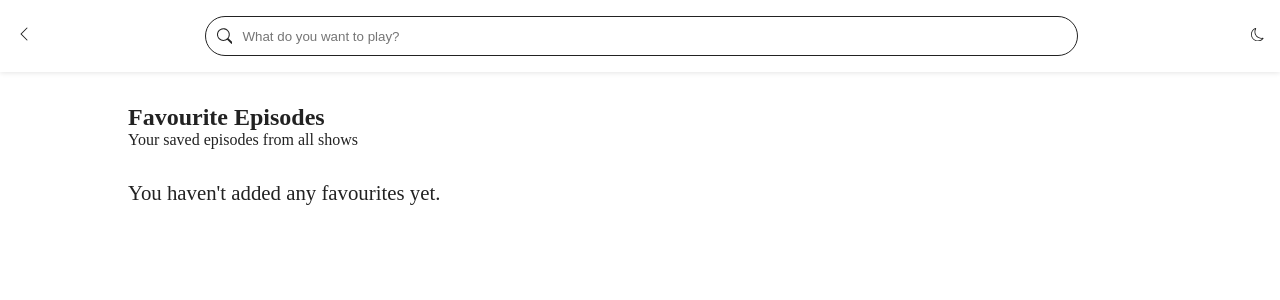
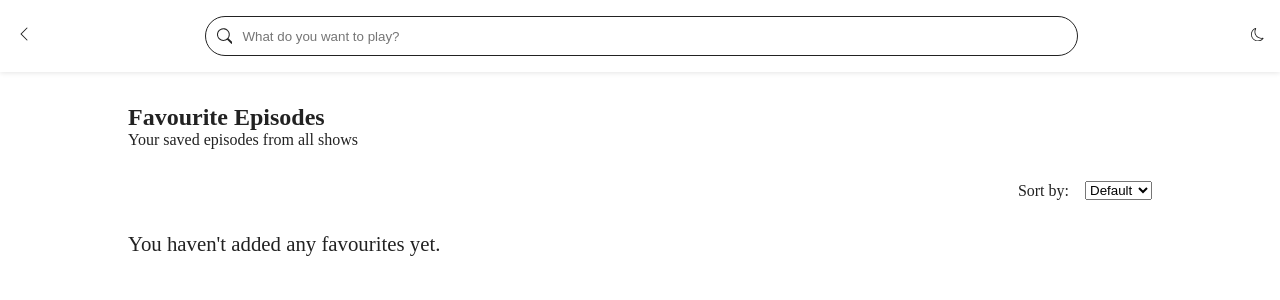
Before and after one commit to yarlinlynn/YARSTR25495_FTO2505-B_Yarlin-Struis_DJSPP, a React app: page /favourites in a window 1280 px wide. Shown: the top 300 px of the page. Built offline with nearby package versions, Linux system fonts and the light colour scheme; the HTML template or start-up script is replaced by a standard one.

Commit message:
Added the sort dropdown to favouritesPage component, along with related styling and updated README.md with newest project features

```diff
--- a/components/Pages/Favourites.jsx
+++ b/components/Pages/Favourites.jsx
@@ -1,19 +1,15 @@
-import { useState, useEffect } from 'react';
 import { Link } from 'react-router-dom';
-import { useContext } from "react";
+import { useState, useContext } from "react";
 
 import { FavouritesContext } from "../Shared/FavouritesContext.jsx";
 import { useFilter } from '../Shared/FilterContext.jsx'
 
 import { format, parseISO } from "date-fns";
+import { BsChevronLeft, BsSuitHeartFill, BsPlayCircleFill } from "react-icons/bs";
 
 import { SearchBar } from '../Shared/SearchBar.jsx';
 import ThemeToggle from '../Shared/ThemeToggle.jsx';
-// import { GenreDropdown, SortDropdown } from '../Shared/DropdownElements.jsx';
-// import { genresDropDown, getGenreTitles } from '../../utils/getGenres.js'
-
-
-import { BsChevronLeft, BsSuitHeartFill, BsPlayCircleFill } from "react-icons/bs";
+import { SortDropdown } from '../Shared/DropdownElements.jsx';
 
 /**
  * FavouritesPage component — displays the saved podcast episodes.
@@ -28,12 +24,36 @@ import { BsChevronLeft, BsSuitHeartFill, BsPlayCircleFill } from "react-icons/bs
  *
  * @returns {JSX.Element} A React component displaying the favourites page layout.
  */
-function FavouritesPage( { searchQuery, setSearchQuery } ) {
+function FavouritesPage() {
 
   const { favourites } = useContext(FavouritesContext);
-  const { selectedGenre, sortOption } = useFilter();
+  const { sortOption } = useFilter();
+  const [searchQuery, setSearchQuery] = useState("");
 
-  const groupedFavourites = favourites.reduce((groups, fav) => {
+  let sortedFavourites = [...favourites];
+
+
+  // Apply sorting logic
+  if (sortOption === "az") {
+    sortedFavourites.sort((a, b) =>
+      a.podcastTitle.localeCompare(b.podcastTitle)
+    );
+  } else if (sortOption === "za") {
+    sortedFavourites.sort((a, b) =>
+      b.podcastTitle.localeCompare(a.podcastTitle)
+    );
+  } else if (sortOption === "newest") {
+    sortedFavourites.sort(
+      (a, b) => new Date(b.dateAdded) - new Date(a.dateAdded)
+    );
+  } else if (sortOption === "oldest") {
+    sortedFavourites.sort(
+      (a, b) => new Date(a.dateAdded) - new Date(b.dateAdded)
+    );
+  }
+
+  // Groups related podcast epsiode together
+  const groupedFavourites = sortedFavourites.reduce((groups, fav) => {
     const title = fav.podcastTitle || "Unknown Podcast";
     if (!groups[title]) groups[title] = [];
     groups[title].push(fav);
@@ -53,6 +73,11 @@ function FavouritesPage( { searchQuery, setSearchQuery } ) {
     <div className='favourites'>
       <h2>Favourite Episodes</h2>
       <p>Your saved episodes from all shows</p>
+
+      <div className="sort-favourites">
+        <label>Sort by:</label>
+        <SortDropdown />
+      </div>
 
       {favourites.length === 0 ? (
         <p className='no-saved-episodes'>You haven't added any favourites yet.</p>
@@ -78,7 +103,7 @@ function FavouritesPage( { searchQuery, setSearchQuery } ) {
 
                 <div className="episode-info">
                   <h5 className="episode-title">
-                    Episode {ep.episode}: {ep.title}
+                    Season {ep.season} — Episode {ep.episode}: {ep.title}
                   </h5>
                   {ep.description && (
                     <p className="episode-description">
@@ -90,7 +115,7 @@ function FavouritesPage( { searchQuery, setSearchQuery } ) {
                   <p className="date-added">
                     Added on{" "}
                     {ep.dateAdded
-                      ? format(parseISO(ep.dateAdded), "MMM dd, yyyy")
+                      ? format(parseISO(ep.dateAdded), "MMM dd, yyyy, hh:mm a")
                       : "Unknown date"}
                   </p>
                 </div>
--- a/components/Podcast/PodcastModal.jsx
+++ b/components/Podcast/PodcastModal.jsx
@@ -3,10 +3,12 @@ import { FavouritesContext } from '../Shared/FavouritesContext.jsx';
 import { useParams, Link } from 'react-router-dom';
 
 import { fetchPodcastDeatils } from '../../utils/fetchData.js';
+// import { getGenreTitles, genresDropDown } from '../../utils/getGenres.js';
 
 import { format, parseISO } from "date-fns";
 import { BsSuitHeart, BsSuitHeartFill, BsFillArrowLeftCircleFill, BsPlayCircle, BsHeart } from "react-icons/bs";
 import ThemeToggle from '../Shared/ThemeToggle.jsx';
+
 import "../Podcast/Podcast.css";
 
 /**
@@ -48,6 +50,7 @@ function PodcastDetails() {
         image: podcast.image,
         file: episode.file || null,
         episode: index + 1,
+        season: currentSeason?.season || selectedSeason + 1,
         dateAdded: new Date().toISOString(),
         };
 
@@ -83,9 +86,7 @@ function PodcastDetails() {
 
     const genres = podcast.genres || [];
     const seasons = podcast.seasons || [];
-
     const currentSeason = seasons[selectedSeason];
-
     const formattedDate = format(parseISO(podcast.updated), "MMMM d, yyyy");
 
     return (
--- a/src/App.css
+++ b/src/App.css
@@ -203,8 +203,8 @@ main {
   gap: 1rem;
 }
 
-.page-link:hover:not(.active):not(.disabled) {
-  background: #f0f0f0;
+.page-link:hover {
+  background: none;
 }
 .page-link.disabled {
   opacity: 0.5;
@@ -227,7 +227,7 @@ main {
 
   .container { justify-content: end; }
 
-  .dropdown-elements select { font-size: 1rem; }
+  .dropdown-elements select { font-size: 0.7rem; }
 
 }
 
@@ -240,6 +240,14 @@ main {
 .no-saved-episodes {
   margin: 2rem auto;
   font-size: 1.3rem;
+}
+
+.sort-favourites {
+  margin-top: 2rem;
+  display: flex;
+  gap: 1rem;
+  align-items: center;
+  justify-content: flex-end;
 }
 
 .saved-podcast {
```
Also changed, not shown: 1 other file (tests, documents, lock files or other folders).
